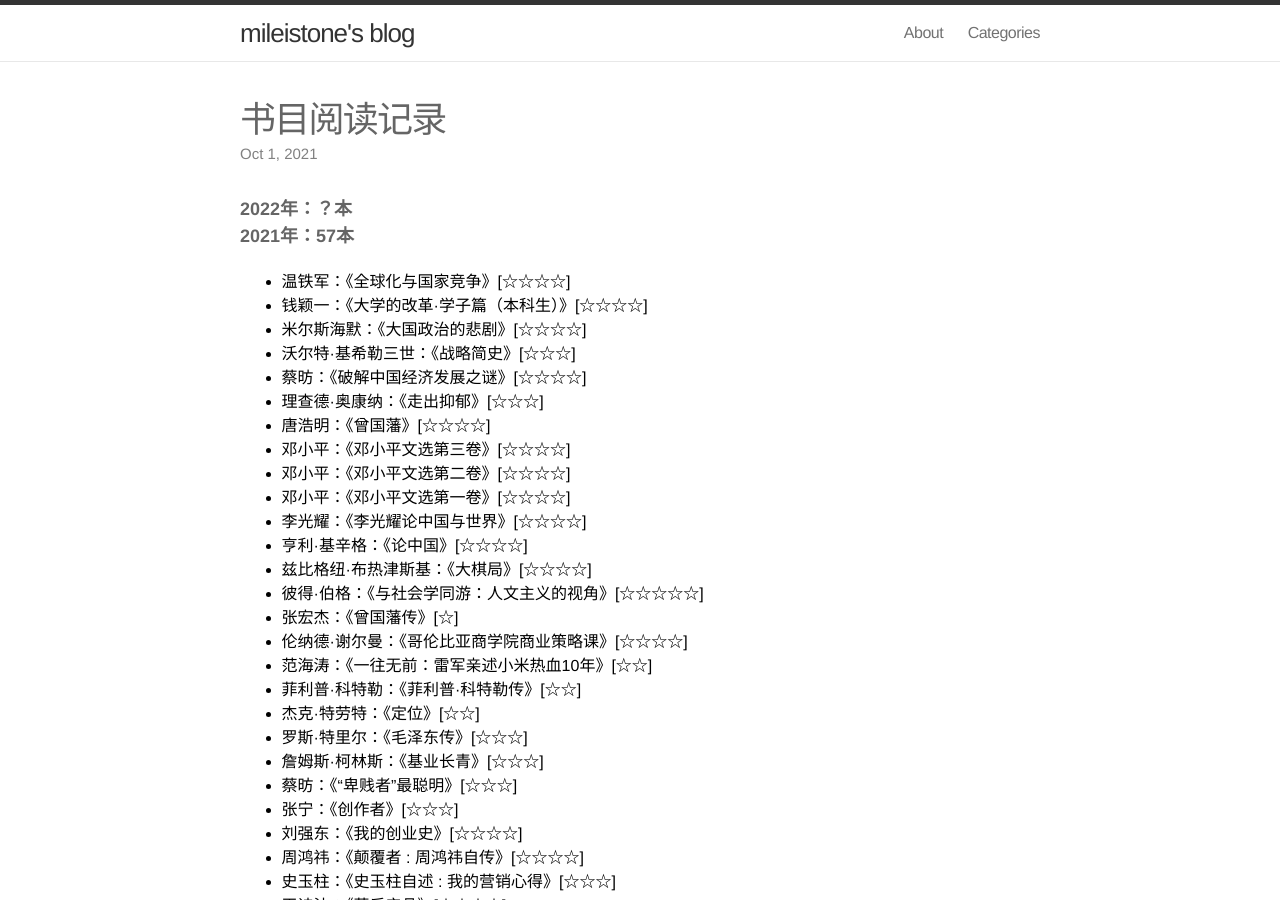
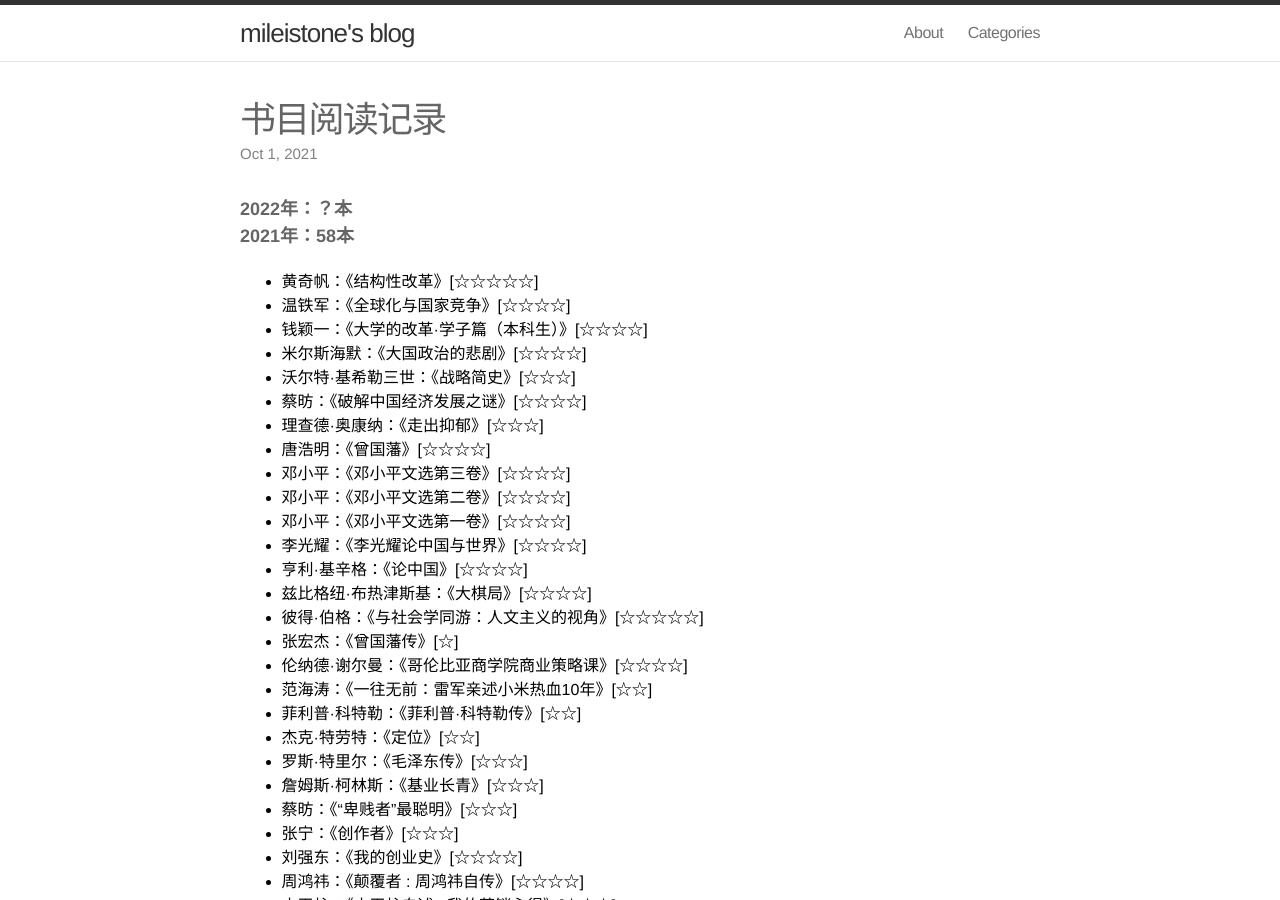
Before and after one commit to mileistone/mileistone.github.io, a Jekyll site: the page built from _posts/2021-10-01-books.md, in a window 1280 px wide and 900 px high. Built offline with Jekyll 4.4.1, drawn with Linux system fonts in a browser that asks for light colours.

Commit message:
Update 2021-10-01-books.md

```diff
--- a/_posts/2021-10-01-books.md
+++ b/_posts/2021-10-01-books.md
@@ -9,7 +9,8 @@ date: 2021-10-01 22:00:00
 
 ##### 2022年：？本
 
-##### 2021年：57本
+##### 2021年：58本
+- 黄奇帆：《结构性改革》[☆☆☆☆☆]
 - 温铁军：《全球化与国家竞争》[☆☆☆☆]
 - 钱颖一：《大学的改革·学子篇（本科生）》[☆☆☆☆]
 - 米尔斯海默：《大国政治的悲剧》[☆☆☆☆]
```
